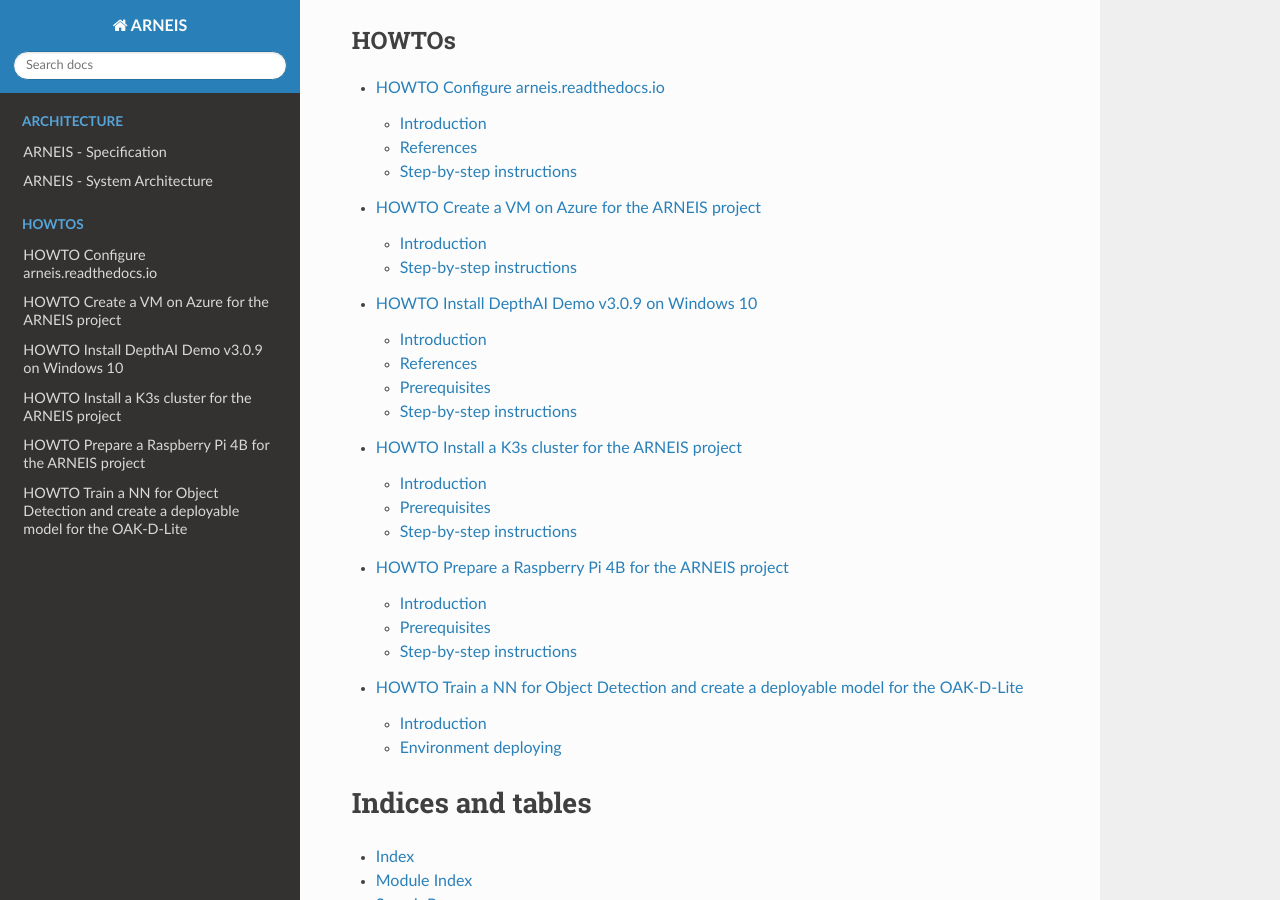
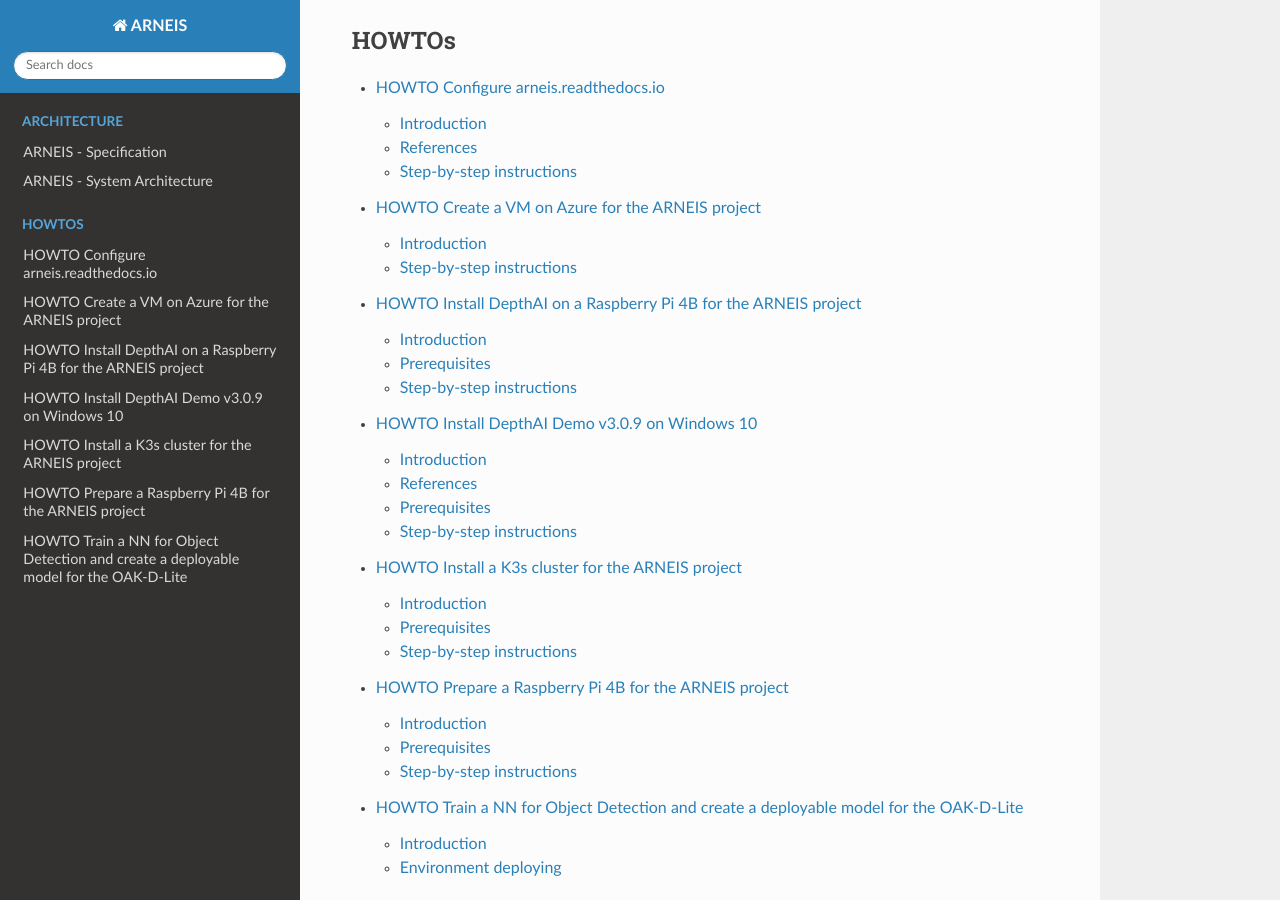
Before and after one commit to B-AROL-O/ARNEIS, a Sphinx documentation site: the page built from docs/index.rst, in a window 1280 px wide and 900 px high, scrolled down 1344 px. Built offline with Sphinx 7.4.7 and the Read the Docs theme 2.0.0, drawn with Linux system fonts in a browser that asks for light colours.

Commit message:
Add link to howto-install-depthai-on-rpi
Signed-off-by: Macario Gianpaolo <gmacario@gmail.com>

```diff
--- a/docs/index.rst
+++ b/docs/index.rst
@@ -47,6 +47,7 @@
 
    howto/howto-configure-arneis-readthedocs-io
    howto/howto-create-vm-on-azure
+   howto/howto-install-depthai-on-rpi
    howto/howto-install-depthai-on-windows10
    howto/howto-install-k3s-for-arneis
    howto/howto-prepare-rpi4b-for-arneis
```
